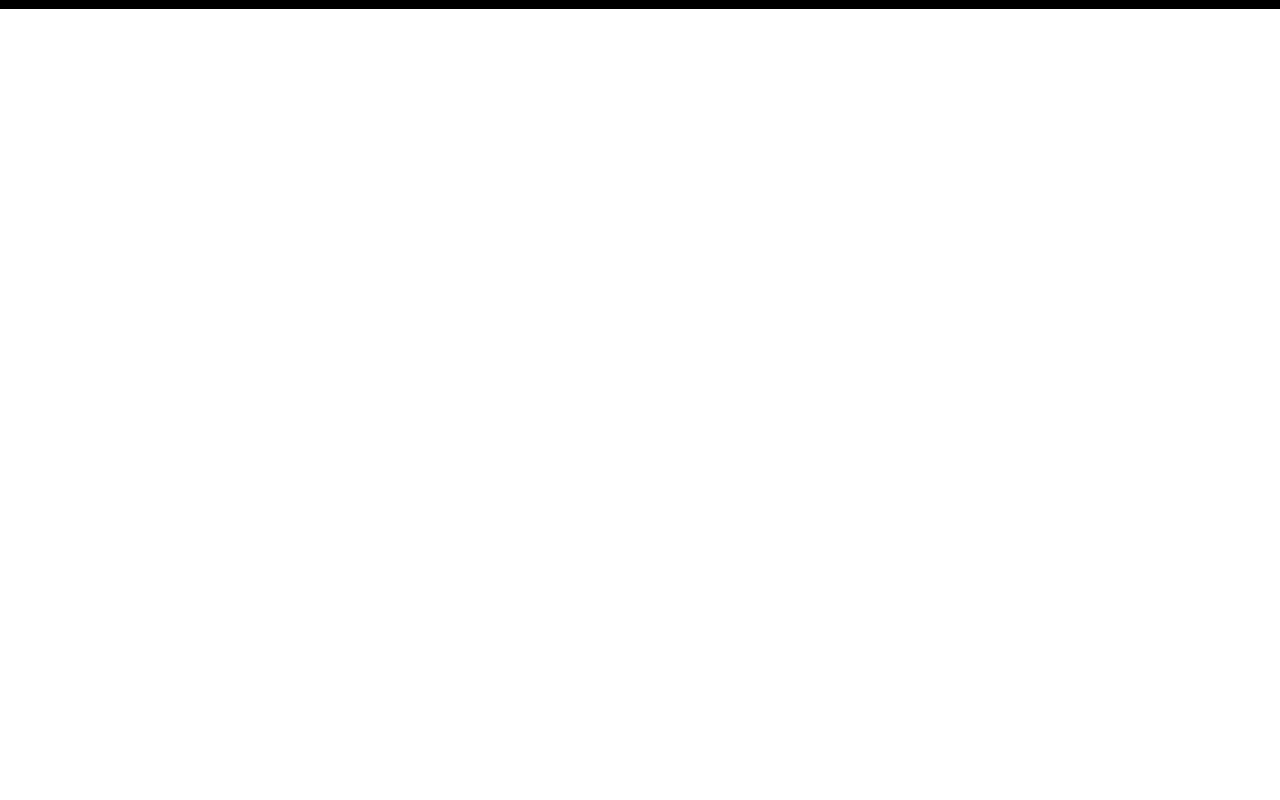
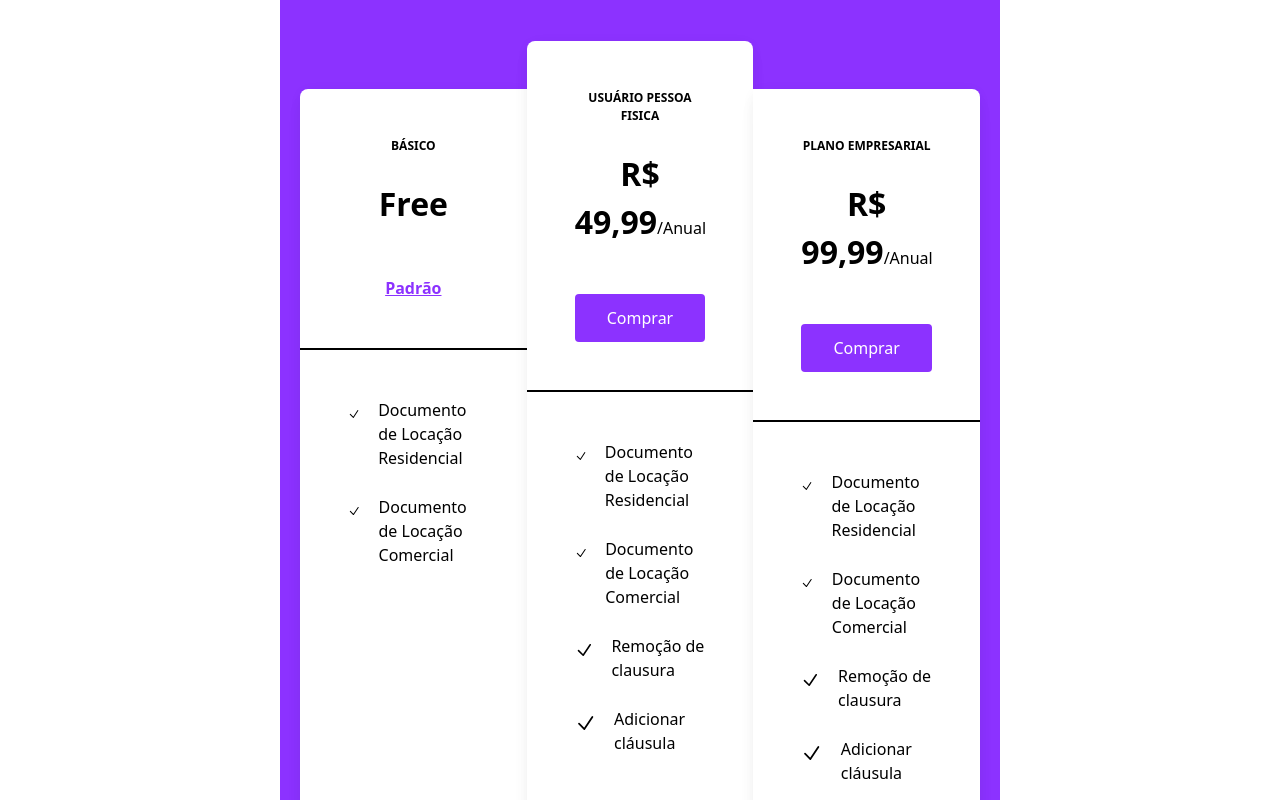
Before and after one commit to Helton-Carlos/rental-app, a Nuxt app in the folder front-end/: page / in a window 1280 px wide. Shown: the part 1960-2760 px from the top of the page. Before the commit the page ends 1969 px from the top, so only its background shows below. Built offline with nearby package versions, Linux system fonts and the light colour scheme.

Commit message:
feat: section prince

```diff
--- /dev/null
+++ b/front-end/components/price.vue
@@ -0,0 +1,149 @@
+<script setup lang="ts">
+</script>
+
+<template>
+  <section class="bg-purple mx-auto my-2 px-1 py-5 lg:w-3/4 lg:my-12 lg:mx-auto">
+    <div class="text-center text-white lg:h-[400px] h-[300px] lg:pt-[80px] pt-[20px]">
+      <h2 class="mb-2 text-center text-3xl font-bold">Planos</h2>
+    </div>
+
+    <div class="grid px-2 md:px-2 lg:grid-cols-3 xl:px-2" style="margin-top: -200px">
+      <div class="p-0 py-12">
+        <div
+          class="block h-full rounded-lg bg-white shadow-[0_2px_15px_-3px_rgba(0,0,0,0.07),0_10px_20px_-2px_rgba(0,0,0,0.04)] dark:bg-neutral-700 lg:rounded-tr-none lg:rounded-br-none">
+          <div class="border-b-2 border-neutral-100 border-opacity-100 p-6 text-center dark:border-opacity-10">
+            <p class="mb-4 text-sm uppercase">
+              <strong>Básico</strong>
+            </p>
+            <h3 class="mb-6 text-3xl">
+              <strong>Free</strong>
+            </h3>
+
+            <a
+              class="text-purple underline font-bold"
+            >
+              Padrão
+            </a>
+          </div>
+          <div class="p-6">
+            <ol class="list-inside">
+              <li class="mb-4 flex">
+                <svg xmlns="http://www.w3.org/2000/svg" fill="none" viewBox="0 0 24 24" stroke-width="2"
+                  stroke="currentColor" class="mr-3 h-5 w-5 text-primary dark:text-primary-400">
+                  <path stroke-linecap="round" stroke-linejoin="round" d="M4.5 12.75l6 6 9-13.5" /></svg>
+                  Documento de Locação Residencial
+              </li>
+              <li class="mb-4 flex">
+                <svg xmlns="http://www.w3.org/2000/svg" fill="none" viewBox="0 0 24 24" stroke-width="2"
+                  stroke="currentColor" class="mr-3 h-5 w-5 text-primary dark:text-primary-400">
+                  <path stroke-linecap="round" stroke-linejoin="round" d="M4.5 12.75l6 6 9-13.5" /></svg>
+                  Documento de Locação Comercial
+              </li>
+            </ol>
+          </div>
+        </div>
+      </div>
+
+      <div>
+        <div
+          class="block h-full rounded-lg bg-white shadow-[0_2px_15px_-3px_rgba(0,0,0,0.07),0_10px_20px_-2px_rgba(0,0,0,0.04)] dark:bg-neutral-700"
+          style="z-index: 1">
+          <div class="border-b-2 border-neutral-100 border-opacity-100 p-6 text-center dark:border-opacity-10">
+            <p class="mb-4 text-sm uppercase">
+              <strong>Usuário pessoa fisica</strong>
+            </p>
+            <h3 class="mb-6 text-3xl">
+              <strong>R$ 49,99</strong>
+              <small class="text-base text-neutral-500 dark:text-neutral-300">/Anual</small>
+            </h3>
+
+            <button
+              type="button"
+              class="btn-primary"
+            >
+              Comprar
+            </button>
+          </div>
+          <div class="p-6">
+            <ol class="list-inside">
+              <li class="mb-4 flex">
+                <svg xmlns="http://www.w3.org/2000/svg" fill="none" viewBox="0 0 24 24" stroke-width="2"
+                  stroke="currentColor" class="mr-3 h-5 w-5 text-primary dark:text-primary-400">
+                  <path stroke-linecap="round" stroke-linejoin="round" d="M4.5 12.75l6 6 9-13.5" /></svg>
+                  Documento de Locação Residencial
+              </li>
+              <li class="mb-4 flex">
+                <svg xmlns="http://www.w3.org/2000/svg" fill="none" viewBox="0 0 24 24" stroke-width="2"
+                  stroke="currentColor" class="mr-3 h-5 w-5 text-primary dark:text-primary-400">
+                  <path stroke-linecap="round" stroke-linejoin="round" d="M4.5 12.75l6 6 9-13.5" /></svg>
+                  Documento de Locação Comercial
+              </li>
+              <li class="mb-4 flex">
+                <svg xmlns="http://www.w3.org/2000/svg" fill="none" viewBox="0 0 24 24" stroke-width="2"
+                  stroke="currentColor" class="mr-3 h-5 w-5 text-primary dark:text-primary-400">
+                  <path stroke-linecap="round" stroke-linejoin="round" d="M4.5 12.75l6 6 9-13.5" /></svg>
+                  Remoção de clausura
+              </li>
+              <li class="mb-4 flex">
+                <svg xmlns="http://www.w3.org/2000/svg" fill="none" viewBox="0 0 24 24" stroke-width="2"
+                  stroke="currentColor" class="mr-3 h-5 w-5 text-primary dark:text-primary-400">
+                  <path stroke-linecap="round" stroke-linejoin="round" d="M4.5 12.75l6 6 9-13.5" /></svg>
+                  Adicionar cláusula
+              </li>
+            </ol>
+          </div>
+        </div>
+      </div>
+
+      <div class="py-12">
+        <div
+          class="block h-full rounded-lg bg-white shadow-[0_2px_15px_-3px_rgba(0,0,0,0.07),0_10px_20px_-2px_rgba(0,0,0,0.04)] dark:bg-neutral-700 lg:rounded-tl-none lg:rounded-bl-none">
+          <div class="border-b-2 border-neutral-100 border-opacity-100 p-6 text-center dark:border-opacity-10">
+            <p class="mb-4 text-sm uppercase">
+              <strong>Plano empresarial</strong>
+            </p>
+            <h3 class="mb-6 text-3xl">
+              <strong>R$ 99,99</strong>
+              <small class="text-base text-neutral-500 dark:text-neutral-300">/Anual</small>
+            </h3>
+
+            <button
+              type="button"
+              class="btn-primary"
+            >
+              Comprar
+            </button>
+          </div>
+          <div class="p-6">
+            <ol class="list-inside">
+              <li class="mb-4 flex">
+                <svg xmlns="http://www.w3.org/2000/svg" fill="none" viewBox="0 0 24 24" stroke-width="2"
+                  stroke="currentColor" class="mr-3 h-5 w-5 text-primary dark:text-primary-400">
+                  <path stroke-linecap="round" stroke-linejoin="round" d="M4.5 12.75l6 6 9-13.5" /></svg>
+                  Documento de Locação Residencial
+              </li>
+              <li class="mb-4 flex">
+                <svg xmlns="http://www.w3.org/2000/svg" fill="none" viewBox="0 0 24 24" stroke-width="2"
+                  stroke="currentColor" class="mr-3 h-5 w-5 text-primary dark:text-primary-400">
+                  <path stroke-linecap="round" stroke-linejoin="round" d="M4.5 12.75l6 6 9-13.5" /></svg>
+                  Documento de Locação Comercial
+              </li>
+              <li class="mb-4 flex">
+                <svg xmlns="http://www.w3.org/2000/svg" fill="none" viewBox="0 0 24 24" stroke-width="2"
+                  stroke="currentColor" class="mr-3 h-5 w-5 text-primary dark:text-primary-400">
+                  <path stroke-linecap="round" stroke-linejoin="round" d="M4.5 12.75l6 6 9-13.5" /></svg>
+                  Remoção de clausura
+              </li>
+              <li class="mb-4 flex">
+                <svg xmlns="http://www.w3.org/2000/svg" fill="none" viewBox="0 0 24 24" stroke-width="2"
+                  stroke="currentColor" class="mr-3 h-5 w-5 text-primary dark:text-primary-400">
+                  <path stroke-linecap="round" stroke-linejoin="round" d="M4.5 12.75l6 6 9-13.5" /></svg>
+                  Adicionar cláusula
+              </li>
+            </ol>
+          </div>
+        </div>
+      </div>
+    </div>
+  </section>
+</template>
--- a/front-end/pages/index.vue
+++ b/front-end/pages/index.vue
@@ -115,5 +115,7 @@ function init() {
     />
 
     <information />
+
+    <price />
   </div>
 </template>
--- a/front-end/pages/login/index.vue
+++ b/front-end/pages/login/index.vue
@@ -0,0 +1,11 @@
+<script setup lang="ts">
+</script>
+
+<template>
+ <div>
+  <h2 class="text-2xl mt-10 mx-5 font-bold md:my-2 md:text-3xl">
+    Login
+  </h2>
+
+ </div>
+</template>
```
